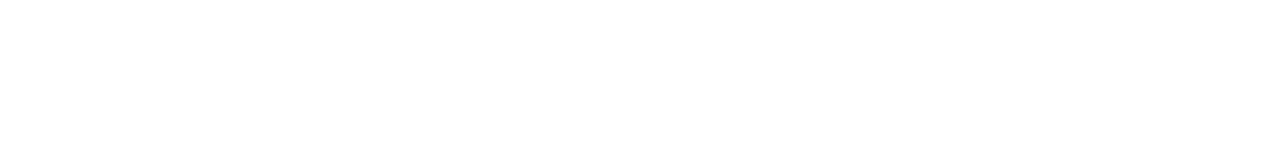
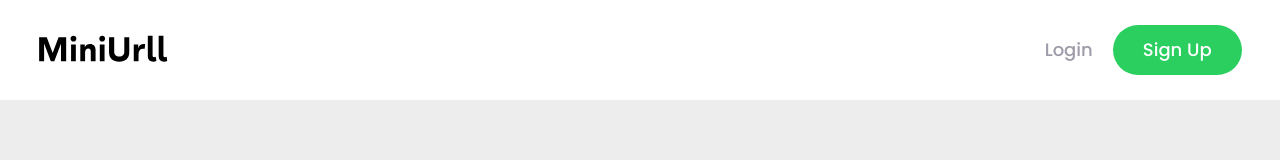
Before and after one commit to itsjatinnagar/url-shortener, a plain HTML site: page index.html in a window 1280 px wide. Drawn offline with Linux system fonts and the light colour scheme.

Commit message:
Designed: Navigation bar

```diff
--- /dev/null
+++ b/assets/css/reset.css
@@ -0,0 +1,30 @@
+* {
+    box-sizing: border-box;
+    margin: 0;
+    padding: 0;
+}
+
+a {
+    color: #000;
+    text-decoration: none;
+}
+
+button,
+input,
+textarea {
+    font-family: sans-serif;
+    font-size: 16px;
+    color: #000;
+    background: none;
+    border: none;
+    outline: none;
+}
+
+img {
+    width: 100%;
+    height: auto;
+}
+
+li {
+    list-style: none;
+}
--- /dev/null
+++ b/assets/css/style.css
@@ -0,0 +1,115 @@
+/* Google Fonts */
+@import url('https://fonts.googleapis.com/css2?family=Poppins:wght@500;700&display=swap');
+
+/* Custom Properties */
+:root {
+    --theme-background: hsl(0, 0%, 100%);
+    --theme-text: hsl(0, 0%, 0%);
+    --theme-success: hsl(152, 69%, 31%);
+    --theme-error: hsl(354, 70%, 54%);
+    --theme-warning: hsl(45, 100%, 51%);
+    --theme-info: hsl(190, 90%, 50%);
+    /* Primary Colors */
+    --primary: hsl(139, 66%, 49%);
+    --dark-violet: hsl(257, 27%, 26%);
+    /* Secondary Colors */
+    --gray: hsl(0, 0%, 93%);
+    --grayish-violet: hsl(257, 7%, 63%);
+    --dark-blue: hsl(255, 11%, 22%);
+    --darker-violet: hsl(260, 8%, 14%);
+}
+
+/* Global Styling */
+::placeholder {
+    color: var(--grayish-violet);
+}
+
+html {
+    font-size: 10px;
+    scroll-behavior: smooth;
+}
+
+body {
+    font-family: 'Poppins', sans-serif;
+    font-size: 1.8rem;
+    font-weight: 500;
+    line-height: 1;
+    background-color: var(--gray);
+}
+
+.container {
+    margin: auto;
+    max-width: 1400px;
+    width: 94%;
+}
+
+.btn {
+    display: inline-block;
+    padding: 1.6rem 3rem;
+    color: var(--theme-background);
+    background-color: var(--primary);
+    border-radius: 3rem;
+    cursor: pointer;
+    transition: box-shadow 0.1s ease, opacity 0.1s ease;
+}
+
+.btn:hover {
+    box-shadow: 0 2px 6px #00000040;
+}
+
+.btn:active {
+    box-shadow: none;
+    opacity: 0.6;
+}
+
+.error-text {
+    display: none;
+    margin-top: 5px;
+    margin-left: 2px;
+    color: var(--theme-error);
+    font-size: 1.6rem;
+}
+
+/* Elements Styling */
+#header {
+    background-color: var(--theme-background);
+}
+
+#navbar,
+#nav {
+    display: flex;
+    align-items: center;
+    justify-content: space-between;
+}
+
+#navbar {
+    height: 10rem;
+}
+
+#hero-logo {
+    width: 13rem;
+}
+
+#nav {
+    gap: 2rem;
+}
+
+.link {
+    color: var(--grayish-violet);
+    transition: color 0.14s linear;
+}
+
+.link:hover {
+    color: var(--dark-violet);
+}
+
+/* Breakpoints */
+@media screen and (max-width: 460px) {
+    body {
+        font-size: 1.6rem;
+    }
+
+    #nav {
+        flex-direction: column;
+    }
+}
--- a/index.html
+++ b/index.html
@@ -6,9 +6,25 @@
     <meta http-equiv="X-UA-Compatible" content="IE=edge">
     <meta name="viewport" content="width=device-width, initial-scale=1.0">
     <title>MiniUrll</title>
+    <!-- Favicon -->
+    <link rel="shortcut icon" href="./assets/images/favicon.ico" type="image/x-icon">
+    <!-- Stylesheets -->
+    <link rel="stylesheet" href="./assets/css/reset.css">
+    <link rel="stylesheet" href="./assets/css/style.css">
 </head>
 
 <body>
+    <main id="hero">
+        <header id="header">
+            <nav id="navbar" class="container navbar">
+                <a href="#"><img src="./assets/images/logo.svg" alt="miniurll logo  " id="hero-logo"></a>
+                <ul id="nav" class="nav">
+                    <li><a href="#get-started" class="link">Login</a></li>
+                    <li><a href="#get-started" class="btn">Sign Up</a></li>
+                </ul>
+            </nav>
+        </header>
+    </main>
 </body>
 
 </html>
```
Also changed, not shown: assets/images/favicon.ico (added), assets/images/logo.svg (added).
